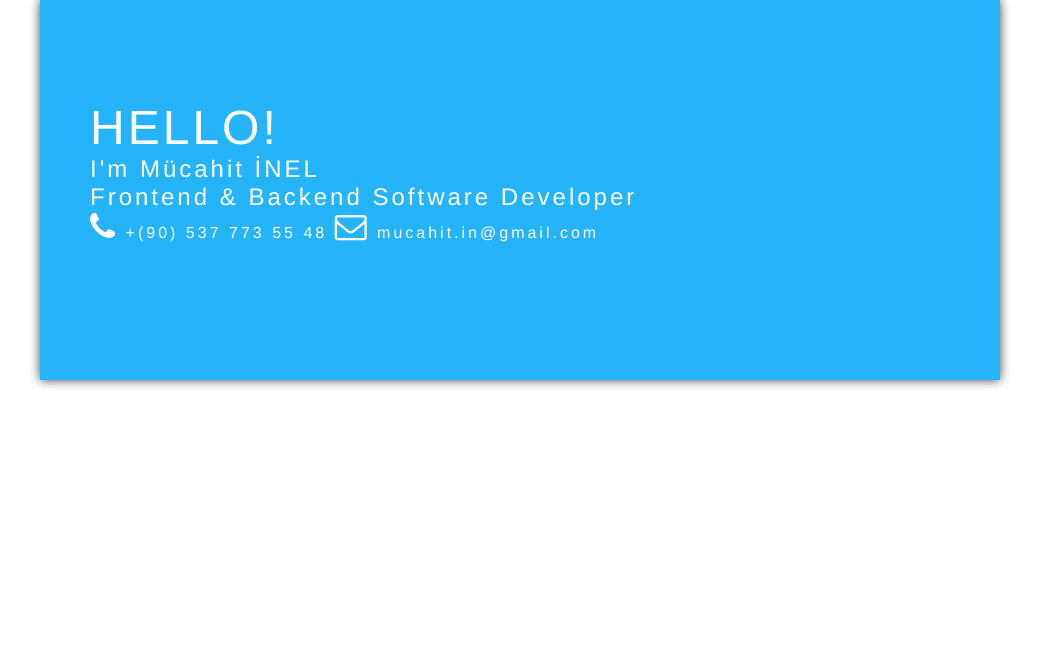
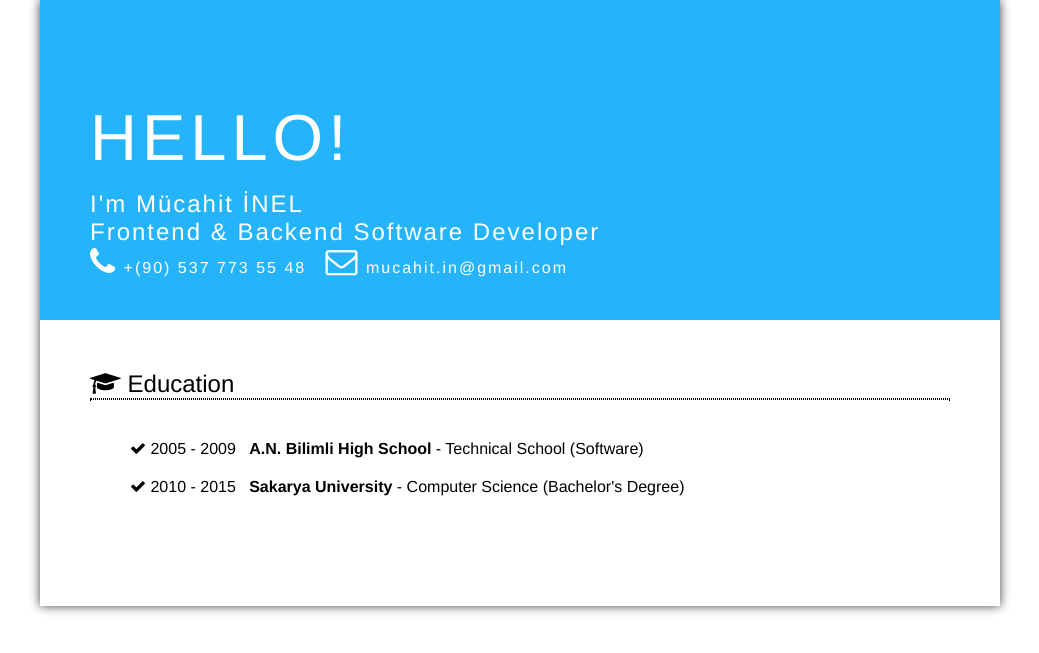
Before and after one commit to minel/minel.github.io, a Jekyll site: the page cv/index.html, which Jekyll copies as it is, in a window 1280 px wide. Shown: the top 653 px of the page, without its empty margins (120-1159 px from the left). Built offline with Jekyll 4.4.1, drawn with Linux system fonts in a browser that asks for light colours.

Commit message:
Add Education Caption

```diff
--- a/cv/font-awesome/css/resume.css
+++ b/cv/font-awesome/css/resume.css
@@ -2,6 +2,7 @@
     font-family: Helvetica;
     padding: 0;
     margin: 0;
+    font-weight: 100;
 }
 
 div.content {
@@ -13,11 +14,13 @@ div.content {
 }
 
 div.head {
-    height: 380px;
+    height: 220px;
     /*background-image: url('../../images/crop.jpg');*/
-	background-color: rgb(37, 180, 250);
+    background-color: rgb(37, 180, 250);
     background-position-y: 47%;
     background-size: cover;
+    padding-top: 100px;
+    padding-left: 50px;
     /*filter: blur(1px);
 	-webkit-filter: blur(1px);
 	-moz-filter: blur(1px);
@@ -26,15 +29,14 @@ div.head {
 }
 
 div.head-box {
-	padding-top: 100px;
-	padding-left: 50px;
 	color: white;
-	letter-spacing: 3px;
+	letter-spacing: 2px;
 }
 
 div.head-box h1 {
-	font-size: 3em;
-	font-weight: normal;
+	font-size: 65px;
+	margin-bottom: 15px;
+	letter-spacing: 5px;
 }
 
 div.head-box p {
@@ -48,3 +50,24 @@ div.head-box p {
     background-color: rgb(37, 180, 250);
     opacity: 0.6;
 }*/
+
+div.body{
+    padding: 50px;
+}
+
+div.body hr{
+    border-style: dotted;
+}
+
+div.properties{
+    padding: 40px;
+}
+
+div.properties span{
+    display: block;
+    margin-bottom: 20px;
+}
+
+b{
+    font-weight: bold;
+}
--- a/cv/index.html
+++ b/cv/index.html
@@ -12,11 +12,27 @@
 					<p>I'm Mücahit İNEL</p>
 					<p>Frontend & Backend Software Developer</p>
 					<i class="fa fa-phone fa-2x" aria-hidden="true"></i>
-					<span>+(90) 537 773 55 48</span>
+					<span>+(90) 537 773 55 48 &nbsp;</span>
 					<i class="fa fa-envelope-o fa-2x" aria-hidden="true"></i>
 					<span>mucahit.in@gmail.com</span>
 				</div>
             </div>
+            <div class="body">
+                <div class="caption">
+                    <h2><i class="fa fa-graduation-cap" aria-hidden="true"></i> Education</h2>
+                </div>
+                <hr>
+                <div class="properties">
+                    <span class="property">
+                        <i class="fa fa-check" aria-hidden="true"></i>
+                        2005 - 2009 &nbsp; <b>A.N. Bilimli High School</b> - Technical School (Software)
+                    </span>
+                    <span class="property">
+                        <i class="fa fa-check" aria-hidden="true"></i>
+                        2010 - 2015 &nbsp; <b>Sakarya University</b> - Computer Science (Bachelor's Degree)
+                    </span>
+                </div>
+            </div>
         </div>
     </body>
 </html>
```
